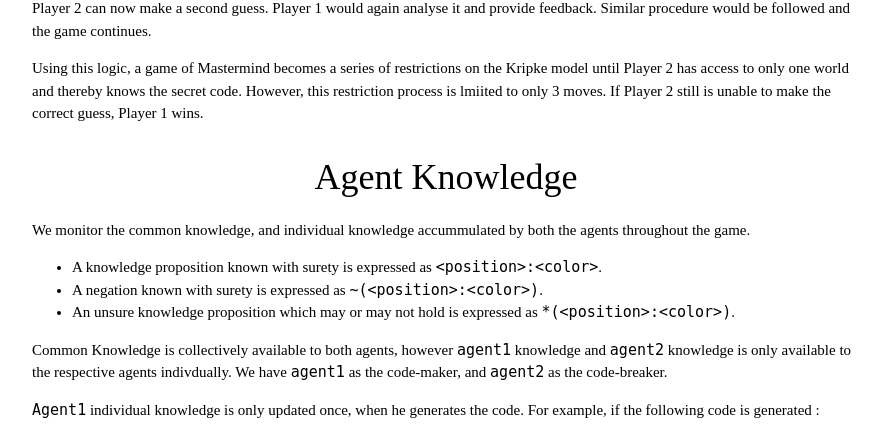
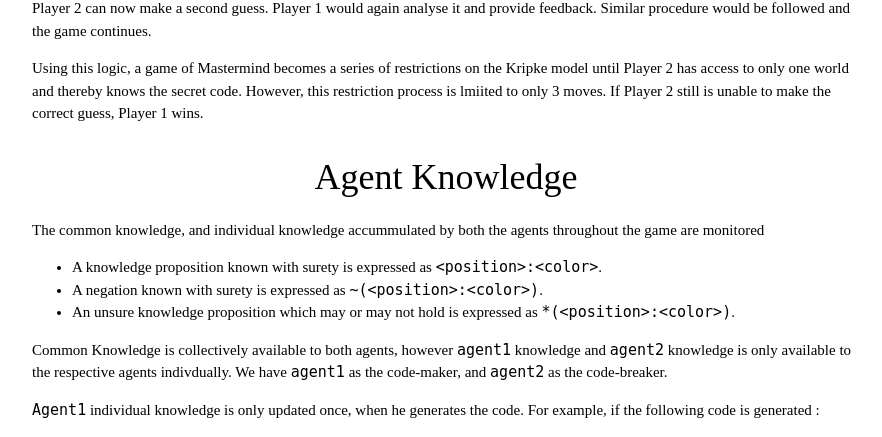
Before and after one commit to tskr1681/Mastermindgame, a Flask app: template templates/game.html in a window 1280 px wide. Shown: the part 3760-4197 px from the top of the page, without its empty margins (194-1076 px from the left). Run offline with Flask 2, Linux system fonts and the light colour scheme; the template is opened without the code that fills it, so the values that code supplies are empty.

Commit message:
Update game.html

```diff
--- a/templates/game.html
+++ b/templates/game.html
@@ -176,7 +176,7 @@
 
                 </div>
                 <div class="w3-xmedium w3-text-black">
-                  <p class="">            <p>We can use Kripke Models, bound within S5 Axiom System, to analyse the logical aspects of the two agents (players) present in the game here.</p>
+                  <p class="">            <p>Kripke Models can be used, bound within S5 Axiom System, to analyse the logical aspects of the two agents (players) present in the game here.</p>
                   <p>We have the following 6 colors available: </p>
                   <div class="img-wrapper"><img src="https://raw.githubusercontent.com/tskr1681/Mastermindgame/master/resources/all_colors.jpg" width="200" class="img-fluid"></div>
                   <p>Code-maker needs to chose a secret code of length 4, with no duplicates. Suppose the secret code chosen by the code-maker be :</p>
@@ -275,7 +275,7 @@
                 </div>
                 <div class="w3-xmedium w3-text-black">
                   <p class=""><p>
-                    <p>We monitor the common knowledge, and individual knowledge accummulated by both the agents throughout the game.</p>
+                    <p>The common knowledge, and individual knowledge accummulated by both the agents throughout the game are monitored</p>
                     <ul>
                     <li>A knowledge proposition known with surety is expressed as <code>&lt;position&gt;:&lt;color&gt;</code>.</li>
                     <li>A negation known with surety is expressed as <code>~(&lt;position&gt;:&lt;color&gt;)</code>.</li>
@@ -376,9 +376,9 @@
                 </div>
                 <div class="w3-xmedium w3-text-black">
                   <p class=""><p>
-                    <p>We run 20 game simulations.</p>
+                    <p>20 game simulations have been run.</p>
                     <p>For every game, a new code is generated, and a new knowledge model is created. A code-breaker for each of the above stated three strategies is given a chance to play the game, and the winner is recorded.</p>
-                    <p>The score about the number of games won by each of the 3 code-breaker strategies are recorded in the table below.</p>
+                    <p>The score about the number of games won by each of the 3 code-breaker strategies are recorded in the table below:</p>
                  <style type="text/css" >
 .tg  {border-collapse:collapse;border-color:#93a1a1;border-spacing:0;}
 .tg td{background-color:#fdf6e3;border-color:#93a1a1;border-style:solid;border-width:1px;color:#002b36;
@@ -445,8 +445,8 @@
                 </div>
                 <div class="w3-xmedium w3-text-black">
                   <p class=""><p>
-                    <p>We have implemented the game in python.</p>
-                    <p>We have two classes, one each for code-maker and the code-breaker. Although, code-breaker is available in three variants according to the three strategies decribed above. When a game starts, code-breaker class initialises by randomly generating a code. Code-breaker attempts to guess this code within 3 moves. Code-maker analyses each of these moves and generates a feedback, which is passed onto the code-breaker.</p>
+                    <p>The game has been implemented in python.</p>
+                    <p>There are two classes, one each for code-maker and the code-breaker. Although, code-breaker is available in three variants according to the three strategies decribed above. When a game starts, code-breaker class initialises by randomly generating a code. Code-breaker attempts to guess this code within 3 moves. Code-maker analyses each of these moves and generates a feedback, which is passed onto the code-breaker.</p>
                     <p>We use a knowledge-manager class to represent the Kripke Model (possible worlds and their relations) according to the current state of the game. There is also an agent-knowledge class which maintains the commong knowledge and individual knowledge propositions for both agents at every state of the game.</p>
                     <p>The game class takes the responsibility to bring all these features together, and conduct a game. In each move, code-breaker makes a guess, and code-maker provides feedback. The knowledge base in Kripke model and agent knowledge is updated accordingly. We have three strategies in place for code-breaker, however the game by default runs for mathematician code-breaker.</p>
                     <p>Strategy analyser class provides an interface to run simulation games to compare the three strategies available.</p>
```
